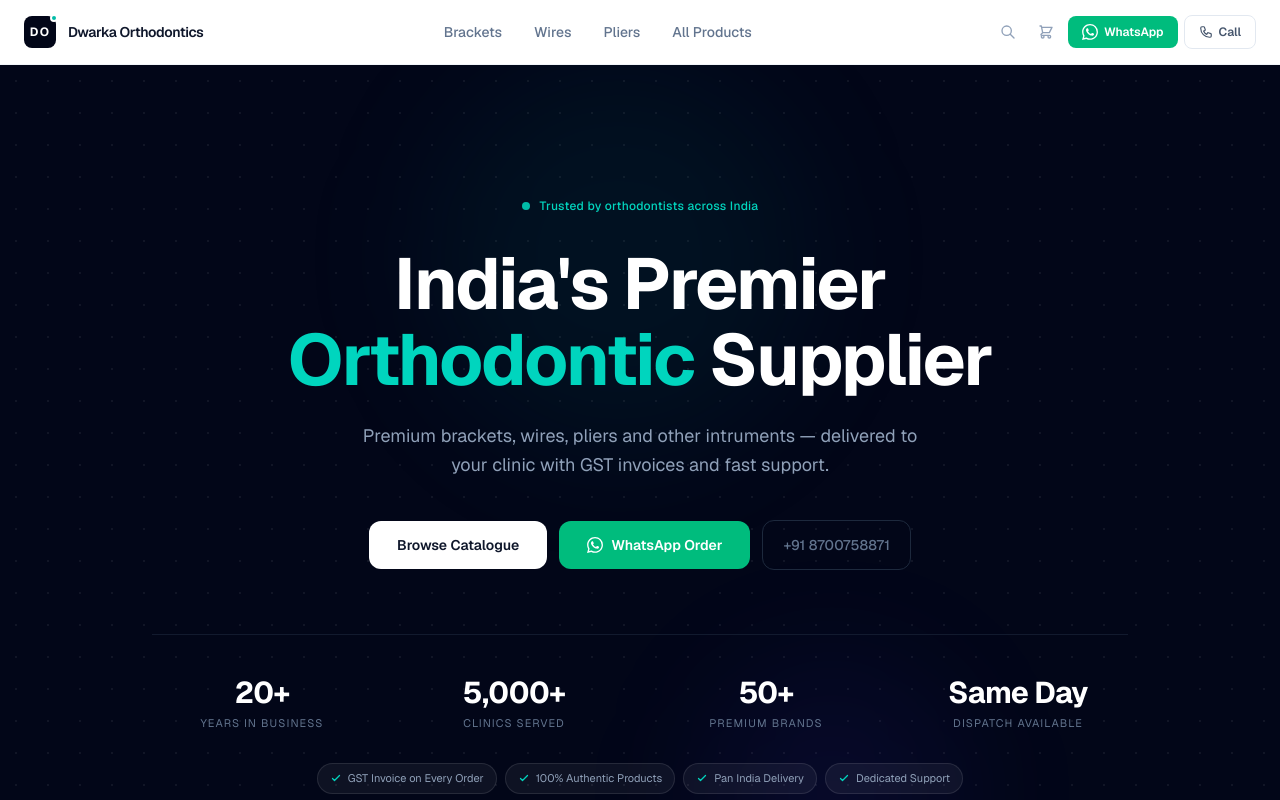
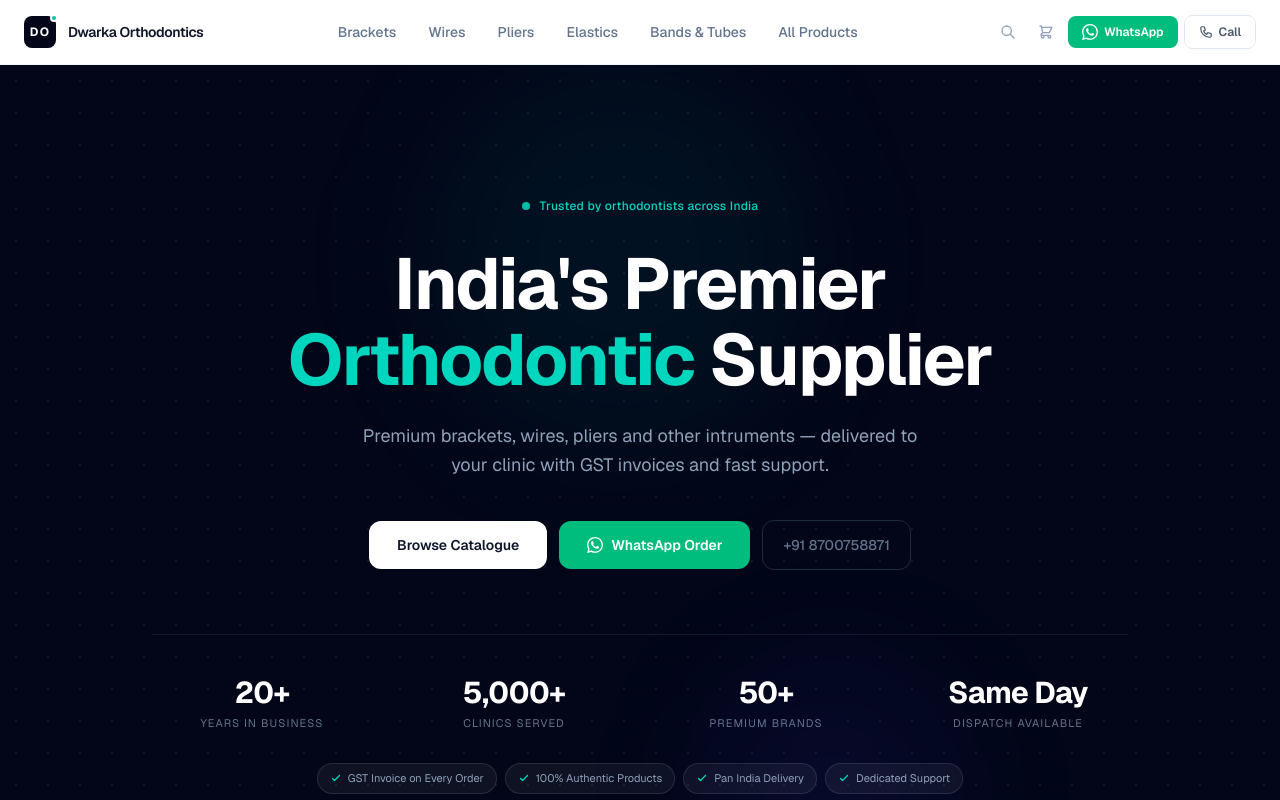
Before and after one commit to dikshajaggi/dwarkaOrthodontics24, a Next.js app: page / in a window 1280 px wide. Shown: the top 800 px of the page. Built offline with nearby package versions, Linux system fonts and the light colour scheme.

Commit message:
minor functioanlity fixes

```diff
--- a/src/components/cart/CartPageClient.js
+++ b/src/components/cart/CartPageClient.js
@@ -64,7 +64,7 @@ function OrderSuccess({ name, phone, total }) {
       </p>
 
       <div className="flex flex-col sm:flex-row gap-3 w-full max-w-sm">
-        <a
+        {/* <a
           href={dentistWaUrl}
           target="_blank"
           rel="noopener noreferrer"
@@ -74,7 +74,7 @@ function OrderSuccess({ name, phone, total }) {
             <path d="M17.472 14.382c-.297-.149-1.758-.867-2.03-.967-.273-.099-.471-.148-.67.15-.197.297-.767.966-.94 1.164-.173.199-.347.223-.644.075-.297-.15-1.255-.463-2.39-1.475-.883-.788-1.48-1.761-1.653-2.059-.173-.297-.018-.458.13-.606.134-.133.298-.347.446-.52.149-.174.198-.298.298-.497.099-.198.05-.371-.025-.52-.075-.149-.669-1.612-.916-2.207-.242-.579-.487-.5-.669-.51-.173-.008-.371-.01-.57-.01-.198 0-.52.074-.792.372-.272.297-1.04 1.016-1.04 2.479 0 1.462 1.065 2.875 1.213 3.074.149.198 2.096 3.2 5.077 4.487.709.306 1.262.489 1.694.625.712.227 1.36.195 1.871.118.571-.085 1.758-.719 2.006-1.413.248-.694.248-1.289.173-1.413-.074-.124-.272-.198-.57-.347m-5.421 7.403h-.004a9.87 9.87 0 01-5.031-1.378l-.361-.214-3.741.982.998-3.648-.235-.374a9.86 9.86 0 01-1.51-5.26c.001-5.45 4.436-9.884 9.888-9.884 2.64 0 5.122 1.03 6.988 2.898a9.825 9.825 0 012.893 6.994c-.003 5.45-4.437 9.884-9.885 9.884m8.413-18.297A11.815 11.815 0 0012.05 0C5.495 0 .16 5.335.157 11.892c0 2.096.547 4.142 1.588 5.945L.057 24l6.305-1.654a11.882 11.882 0 005.683 1.448h.005c6.554 0 11.89-5.335 11.893-11.893a11.821 11.821 0 00-3.48-8.413z" />
           </svg>
           Send confirmation to my WhatsApp
-        </a>
+        </a> */}
         <Link
           href="/"
           className="flex-1 flex items-center justify-center border border-slate-200 hover:border-slate-300 text-slate-700 font-semibold py-3 rounded-xl text-sm transition-all"
--- a/src/components/home/CategorySection.js
+++ b/src/components/home/CategorySection.js
@@ -55,14 +55,14 @@ export default function CategorySection() {
           ))}
         </div>
 
-        <div className="mt-6 text-center sm:hidden">
+        {/* <div className="mt-6 text-center sm:hidden">
           <Link
             href="#"
             className="text-sm font-medium text-slate-600 border border-slate-200 bg-white px-5 py-2.5 rounded-xl inline-block hover:border-slate-300 transition-colors"
           >
             View all categories →
           </Link>
-        </div>
+        </div> */}
       </div>
     </section>
   );
--- a/src/components/home/SearchSection.js
+++ b/src/components/home/SearchSection.js
@@ -1,7 +1,7 @@
 'use client';
 
-import { useState, useMemo } from 'react';
-import { useRouter } from 'next/navigation';
+import { useState, useMemo, useEffect } from 'react';
+import { useRouter, usePathname } from 'next/navigation';
 import Link from 'next/link';
 import { products } from '@/lib/mockProducts';
 import { CONTACT } from '@/lib/mockData';
@@ -26,8 +26,14 @@ const popularTerms = [
 
 export default function SearchSection() {
   const router = useRouter();
+  const pathname = usePathname();
   const [query, setQuery] = useState('');
   const [focused, setFocused] = useState(false);
+
+  useEffect(() => {
+    setQuery('');
+    setFocused(false);
+  }, [pathname]);
 
   const results = useMemo(() => {
     const q = query.trim().toLowerCase();
@@ -133,7 +139,7 @@ export default function SearchSection() {
                       {results.map((product) => (
                         <button
                           key={product.id}
-                          onMouseDown={() => router.push(`/products/${product.slug}`)}
+                          onMouseDown={() => { setQuery(''); setFocused(false); router.push(`/products/${product.slug}`); }}
                           className="w-full text-left flex items-center gap-3 px-3 py-2.5 rounded-xl hover:bg-slate-50 transition-colors group"
                         >
                           <svg className="w-3.5 h-3.5 text-slate-300 shrink-0" fill="none" stroke="currentColor" viewBox="0 0 24 24">
--- a/src/components/layout/Header.js
+++ b/src/components/layout/Header.js
@@ -11,7 +11,9 @@ const navLinks = [
   { label: 'Brackets', href: '/categories/brackets' },
   { label: 'Wires', href: '/categories/wires' },
   { label: 'Pliers', href: '/categories/pliers' },
-  { label: 'All Products', href: '#categories' },
+  { label: 'Elastics', href: '/categories/elastics' },
+  { label: 'Bands & Tubes', href: '/categories/bands-tubes' },
+  { label: 'All Products', href: '/#categories' },
 ];
 
 function WhatsAppIcon({ className = 'w-4 h-4' }) {
```
